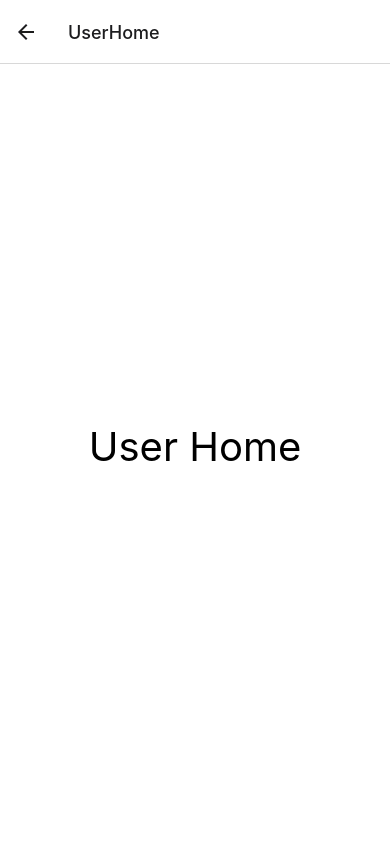
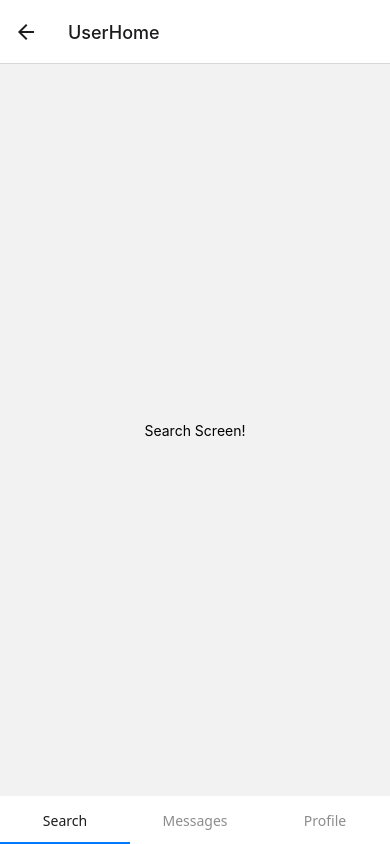
Before and after one commit to Pat-TX/CSE-3310-MM, a React Native app: screen /UserHome in a window 390 px wide. Built offline with nearby package versions, Linux system fonts and the light colour scheme.

Commit message:
updated userhome

```diff
--- a/app/screens/User/UserHome.js
+++ b/app/screens/User/UserHome.js
@@ -1,14 +1,57 @@
 import React from 'react';
 import { SafeAreaView, View, StyleSheet, Text, TouchableOpacity, Dimensions, Image } from 'react-native';
+import { Button } from '@react-navigation/elements';
 import { styles } from '../style';
+import { createMaterialTopTabNavigator } from '@react-navigation/material-top-tabs';
+import { NavigationContainer, useNavigation, NavigationIndependentTree } from '@react-navigation/native';
+
+const Tab = createMaterialTopTabNavigator();
+
+function MyTabs() {
+  return (
+    <Tab.Navigator tabBarPosition='bottom'>
+      <Tab.Screen name="Search" component={Search} />
+      <Tab.Screen name="Messages" component={Messages} />
+      <Tab.Screen name="Profile" component={Profile} />
+    </Tab.Navigator>
+  );
+}
+
+function Search() {
+  const navigation = useNavigation();
+
+  return (
+    <View style={{ flex: 1, alignItems: 'center', justifyContent: 'center' }}>
+      <Text>Search Screen!</Text>
+    </View>
+  );
+}
+
+function Messages() {
+  const navigation = useNavigation();
+
+  return (
+    <View style={{ flex: 1, alignItems: 'center', justifyContent: 'center' }}>
+      <Text>Messages Screen!</Text>
+    </View>
+  );
+}
+
+function Profile() {
+  const navigation = useNavigation();
+
+  return (
+    <View style={{ flex: 1, alignItems: 'center', justifyContent: 'center' }}>
+      <Text>Profile Screen!</Text>
+    </View>
+  );
+}
 
 function UserHome({navigation}) {
     return (
-        <SafeAreaView style={styles.container}>
 
-          <Text style={styles.header1}>User Home</Text>
+      <MyTabs />
 
-        </SafeAreaView>
       );
 }
 
```
